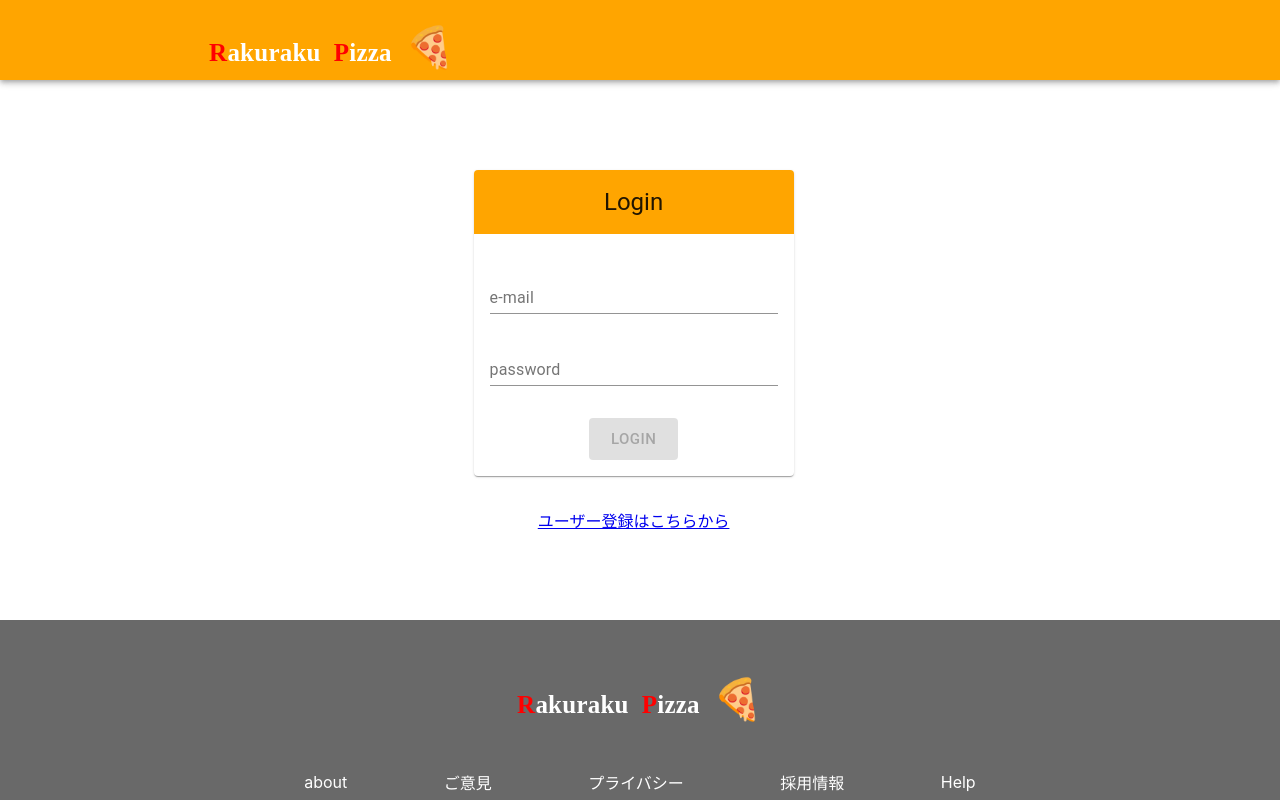
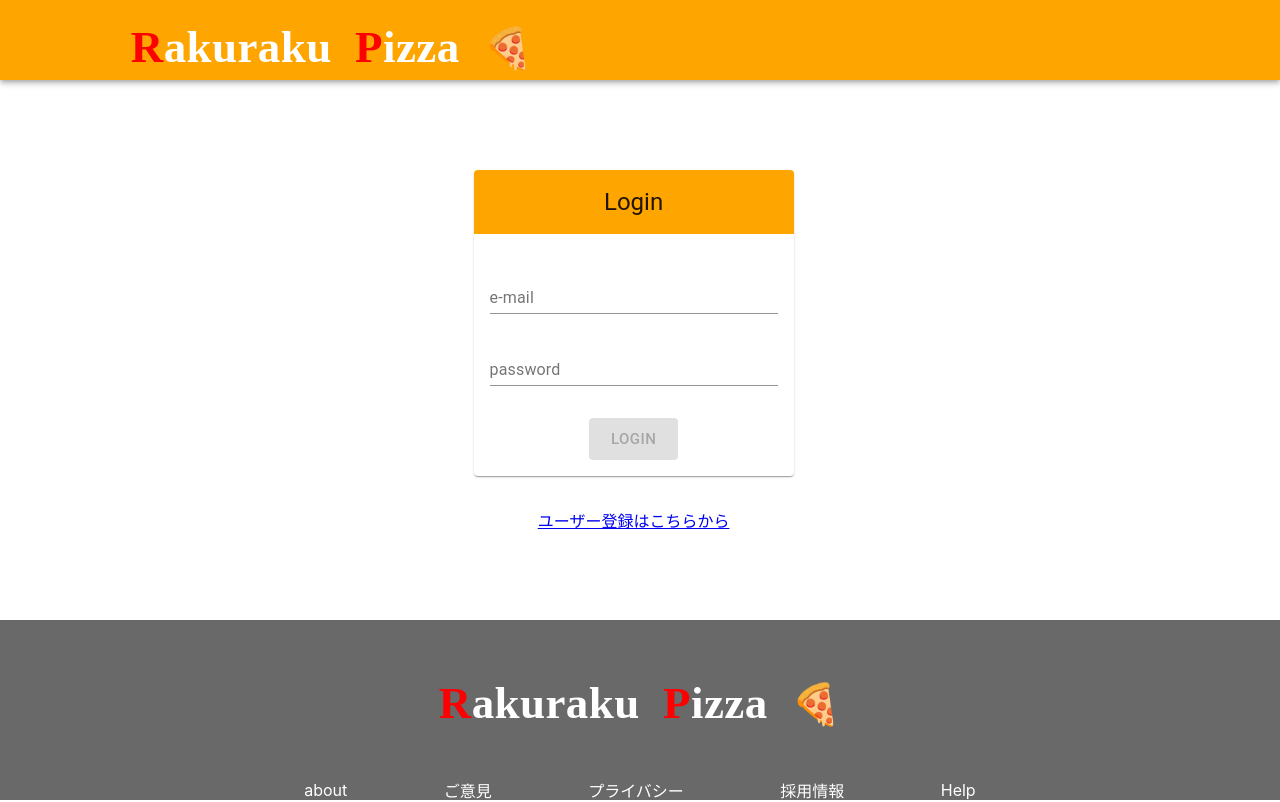
Before and after one commit to OgawaShinji/ecsite-React-Typescript, a React (Create React App) app: page /login in a window 1280 px wide. Built offline with nearby package versions, Linux system fonts and the light colour scheme.

Commit message:
fontFamilyにwindows用fontを追加

```diff
--- a/src/components/elements/Footer.tsx
+++ b/src/components/elements/Footer.tsx
@@ -16,8 +16,8 @@
     },
     title: {
         fontWeight: 'bold',
-        fontFamily: 'Zapfino',
-        fontSize: 25,
+        fontFamily: "'Zapfino', 'Gabriola'",
+        fontSize: 45,
         flexGrow: 1,
         color: 'white'
     },
--- a/src/components/elements/Header.tsx
+++ b/src/components/elements/Header.tsx
@@ -45,8 +45,8 @@
         },
         title: {
             fontWeight: 'bold',
-            fontFamily: 'Zapfino',
-            fontSize: 25,
+            fontFamily: "'Zapfino', 'Gabriola'",
+            fontSize: 45,
             flexGrow: 1,
             color: 'white',
             cursor: 'pointer'
```
